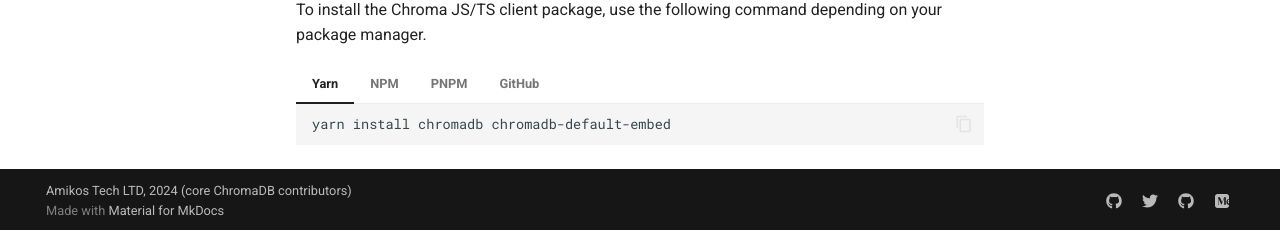
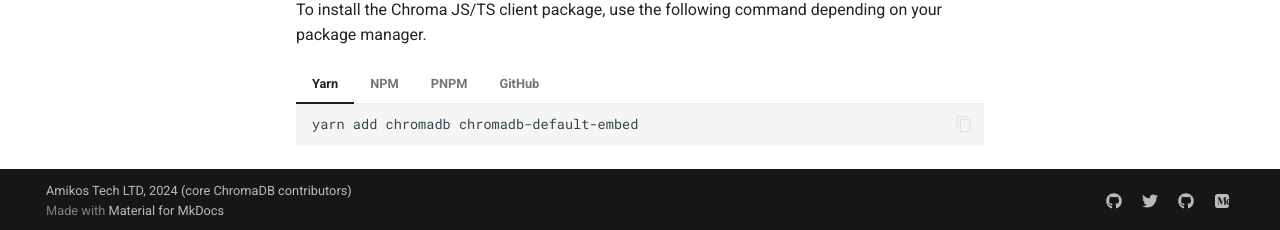
Before and after one commit to amikos-tech/chroma-cookbook, an MkDocs documentation site: the page built from docs/core/install.md, in a window 1280 px wide and 1370 px high. Shown: the part 1137-1367 px from the top of the window. Built offline with MkDocs 1.6.1 and Material for MkDocs 9.7.7, drawn with Linux system fonts in a browser that asks for light colours; comment, search, counter and statistics services are not loaded.

Commit message:
fix: pnpm and yarn use add not install (#58)

````diff
--- a/docs/core/install.md
+++ b/docs/core/install.md
@@ -114,7 +114,7 @@
 === "Yarn"
 
     ```bash
-    yarn install chromadb chromadb-default-embed
+    yarn add chromadb chromadb-default-embed
     ```
 
 === "NPM"
@@ -126,7 +126,7 @@
 === "PNPM"
 
     ```bash
-    pnpm install chromadb chromadb-default-embed
+    pnpm add chromadb chromadb-default-embed
     ```
 
 === "GitHub"
````
